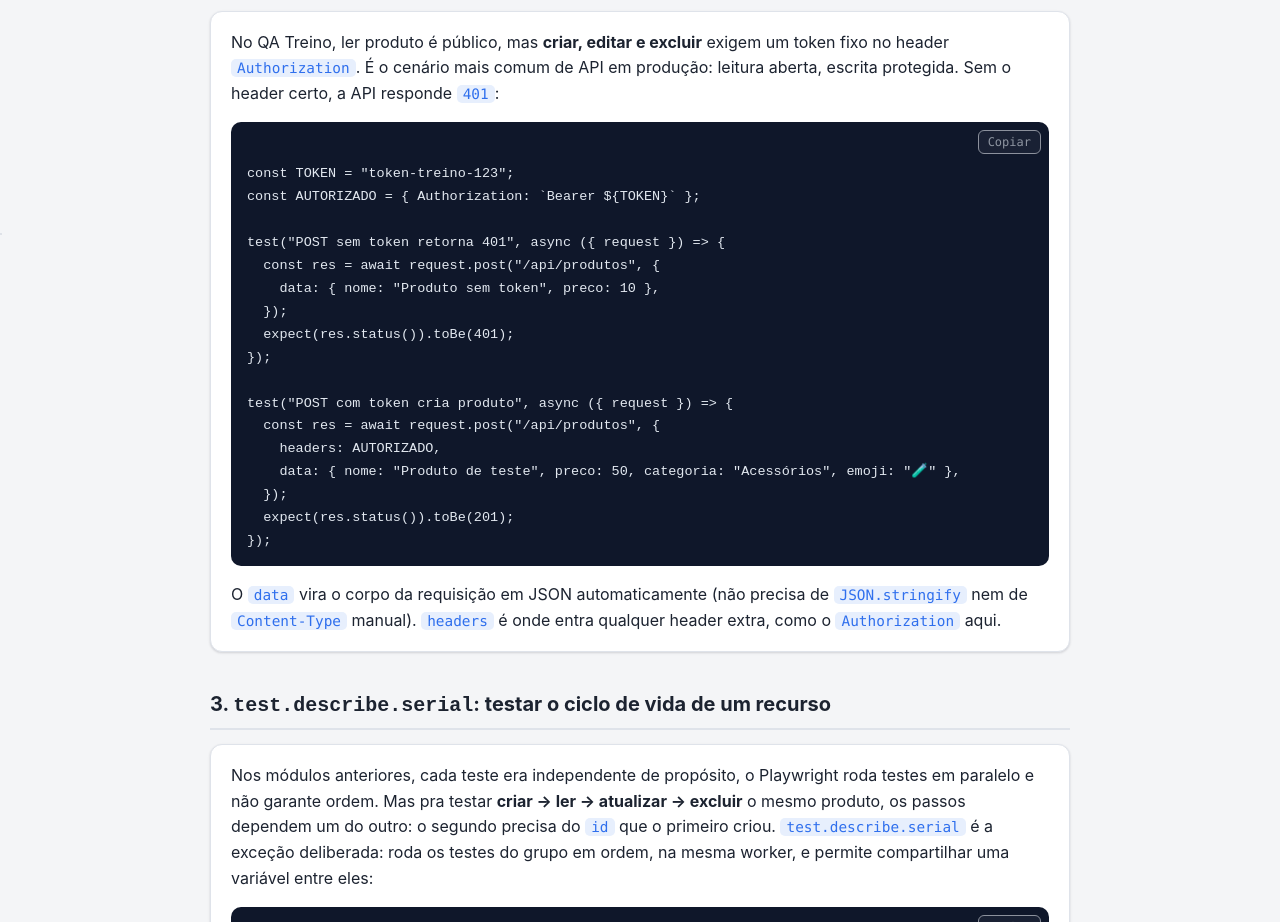
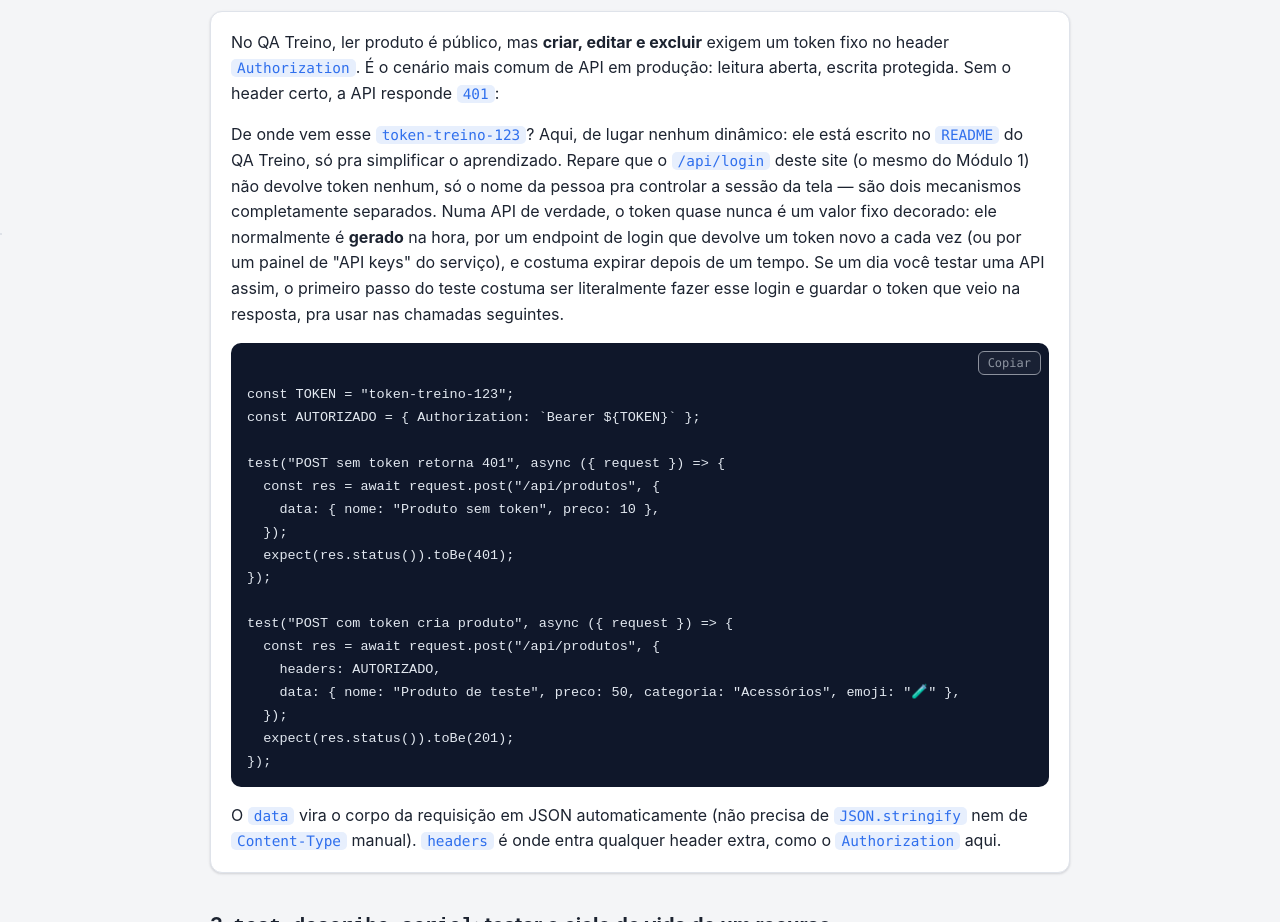
Before and after one commit to ezequiel-dawud/HardSkillsQA, a plain HTML site: page site/playwright/modulo-5.html in a window 1280 px wide. Shown: the part 1367-2289 px from the top of the page. Drawn offline with Linux system fonts and the light colour scheme; a script that the page names is missing.

Commit message:
Explica de onde vem o token fixo no Modulo 5
Deixa claro que token-treino-123 esta documentado no README so pra
simplificar o ensino, que o /api/login deste site nao devolve token
nenhum (mecanismo separado da sessao da UI), e que numa API real o
token normalmente vem de um login dinamico ou painel de API keys, nao
e um valor fixo decorado.

Co-Authored-By: Claude Sonnet 5 <noreply@anthropic.com>

```diff
--- a/site/playwright/modulo-5.html
+++ b/site/playwright/modulo-5.html
@@ -90,6 +90,16 @@
           excluir</b> exigem um token fixo no header <code>Authorization</code>. É o cenário
           mais comum de API em produção: leitura aberta, escrita protegida. Sem o header
           certo, a API responde <code>401</code>:</p>
+        <p>De onde vem esse <code>token-treino-123</code>? Aqui, de lugar nenhum dinâmico: ele
+          está escrito no <code>README</code> do QA Treino, só pra simplificar o aprendizado. Repare
+          que o <code>/api/login</code> deste site (o mesmo do Módulo 1) não devolve token nenhum,
+          só o nome da pessoa pra controlar a sessão da tela — são dois mecanismos
+          completamente separados. Numa API de verdade, o token quase nunca é um valor fixo
+          decorado: ele normalmente é <b>gerado</b> na hora, por um endpoint de login que devolve
+          um token novo a cada vez (ou por um painel de "API keys" do serviço), e costuma expirar
+          depois de um tempo. Se um dia você testar uma API assim, o primeiro passo do teste
+          costuma ser literalmente fazer esse login e guardar o token que veio na resposta, pra
+          usar nas chamadas seguintes.</p>
         <pre class="bloco"><code>const TOKEN = "token-treino-123";
 const AUTORIZADO = { Authorization: `Bearer ${TOKEN}` };
 
```
